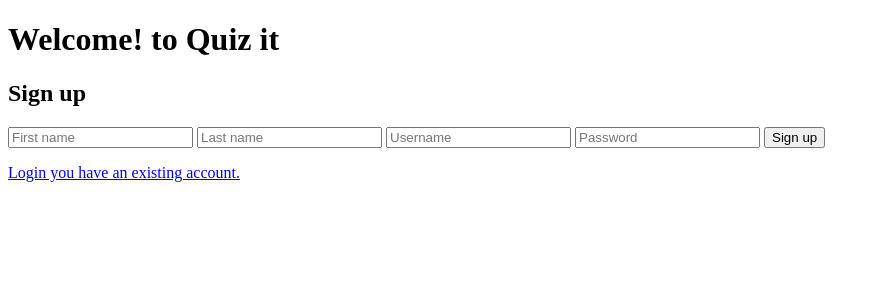
After one commit to Coding-doves/Quiz_Python, a Flask app: page /signup in a window 1280 px wide. The commit adds this page. Shown: the top 300 px of the page, without its empty margins (0-880 px from the left). Run offline with Flask 3, Linux system fonts and the light colour scheme.

Commit message:
added dashboard.html, login.html, signup.html, updated app.py, changed index.html to quiz.html

```diff
--- a/app.py
+++ b/app.py
@@ -1,4 +1,4 @@
-from flask import Flask, render_template, request
+from flask import Flask, jsonify, render_template, request, redirect, url_for
 import bcrypt
 import mysql.connector
 from quiz import Quiz
@@ -9,15 +9,65 @@ app = Flask(__name__)
 # Connect to mysql db
 db = mysql.connector.connect(
     host='localhost',
-    user='dove',
-    password='password',
+    user='root',
+    password='Ada.070#X',
     database='QuizApp'
 )
 cursor =db.cursor()
 
 
-@app.route('/')
-def index():
+@app.route("/", methods=['GET', 'POST'])
+def login():
+    """authenticating user """
+    if request.method == 'POST':
+        data = request.form
+        username = data.get('username')
+        passwd = data.get('password')
+
+        query = "SELECT password FROM user WHERE username = %s"
+        cursor.execute(query, (username,))
+        value = cursor.fetchone()
+
+        if value:
+            hashed_password = value[0]
+            if bcrypt.checkpw(passwd.encode('utf-8'), hashed_password.encode('utf-8')):
+                # --- work on session for logged in user
+                return redirect(url_for('quiz'))
+            else:
+                return render_template('login.html', message="Wrong password")
+        else:
+            return render_template('login.html', message="User not found")
+
+    return render_template('login.html')
+
+
+@app.route('/signup', methods=['GET', 'POST'])
+def signup():
+    ''' creating a new user '''
+    if request.method == 'POST':
+        data = request.form
+        firstname = data.get('firstname')
+        lastname = data.get('lastname')
+        username = data.get('username')
+        password = data.get('password')
+
+        # Ensure password is at least 6 character
+        if len(password) < 6:
+            return render_template('signup.html', error='Password must be at least six characters long')
+
+        # encrypt the password
+        hashed_passwd = bcrypt.hashpw(password.encode('utf-8'), bcrypt.gensalt())
+        query = 'INSERT INTO users (first_name, last_name, username, password) VALUES (%s, %s, %s, %s)'
+        cursor.execute(query, (firstname, lastname, username, hashed_passwd))
+        db.commit()
+
+        return redirect(url_for('login'))
+
+    return render_template('signup.html')
+
+
+@app.route('/quiz')
+def quiz():
     ''' output to browser '''
     # api endpoint
     api_url = "https://the-trivia-api.com/v2/questions"
@@ -26,7 +76,7 @@ def index():
     quiz = Quiz(api_url)
     random.shuffle(quiz.questions)
     # print("Quiz Questions:", quiz.questions)
-    return render_template('index.html', questions=quiz.questions)
+    return render_template('quiz.html', questions=quiz.questions)
 
 
 @app.route('/submit', methods=['POST'])
@@ -58,5 +108,17 @@ def submit():
         question_data=question_data)
 
 
+@app.route('/logout')
+def logout():
+    ''' end and clear sessions for logged in users '''
+    # -----work on clear the sessions
+    return redirect(url_for('login'))
+
+
+@app.route('/dashboard')
+def dashboard():
+    return render_template('dashboard.html')
+
+
 if __name__ == '__main__':
     app.run(debug=True)
--- a/templates/index.html
+++ b/templates/quiz.html
@@ -29,10 +29,10 @@
             {% endfor %}
             <button type="submit">Submit</button>
         </form>
+        <a href="/logout">logout</a>
     </div>
 
 
     <footer>Copyright 2024 browndove</footer>
-    <script src="static/js/script.js"></script>
 </body>
 </html>
--- /dev/null
+++ b/templates/signup.html
@@ -0,0 +1,27 @@
+<!DOCTYPE html>
+<html lang="en">
+<head>
+    <meta charset="UTF-8">
+    <meta name="viewport" content="width=device-width, initial-scale=1.0">
+    <title>Sign Up</title>
+</head>
+<body>
+    <h1>Welcome! to Quiz it</h1>
+    <div id="signup"></div>
+        <h2>Sign up</h2>
+        {% if error %}
+        <p style="color: red;">{{ error }}</p>
+        {% endif %}
+        <form action="/signup" method="post">
+            <input type="text" name="firstname" placeholder="First name" required>
+            <input type="text" name="lastname" placeholder="Last name" required>
+            <input type="text" name="username" placeholder="Username" required>
+            <input type="password" name="password" placeholder="Password" required>
+            <button type="submit">Sign up</button>
+        </form>
+    </div>
+    <div>
+        <p><a href="/">Login you have an existing account.</a></p>
+    </div>
+</body>
+</html>
```
Also changed, not shown: templates/dashboard.html (added, +12 -0 lines), templates/login.html (added, +26 -0 lines).
